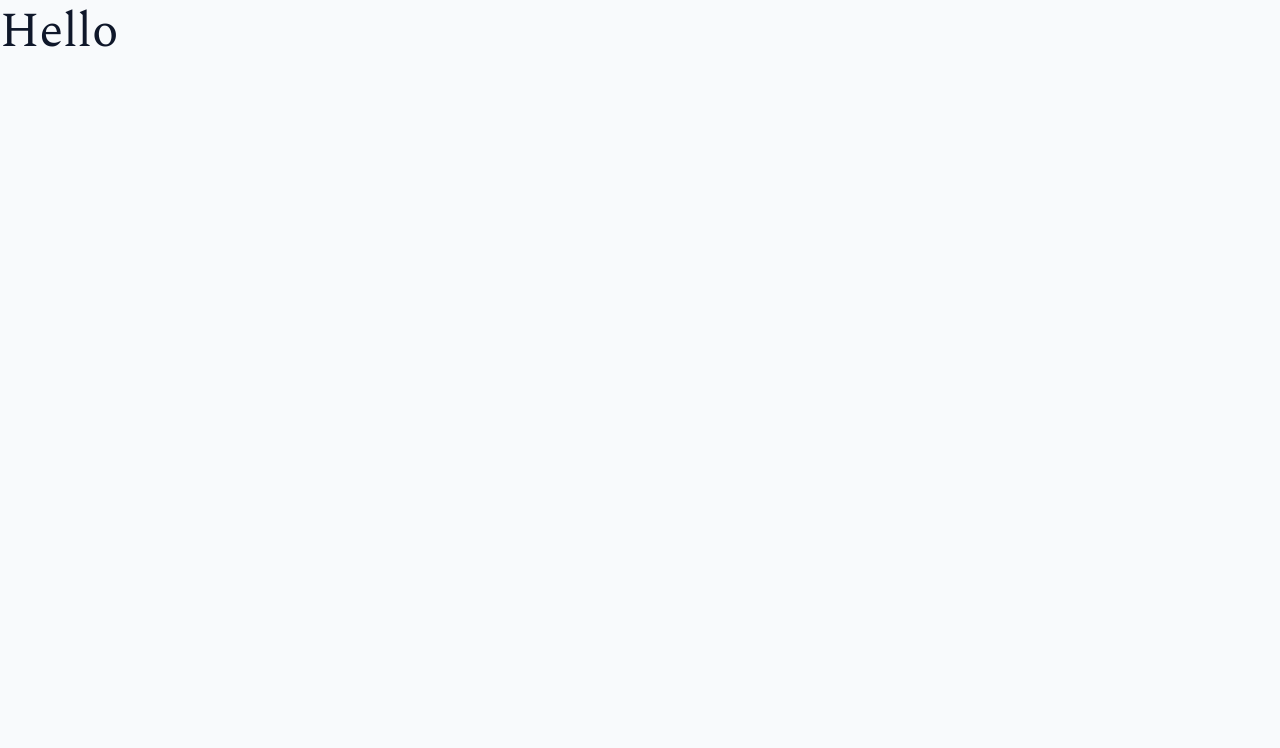
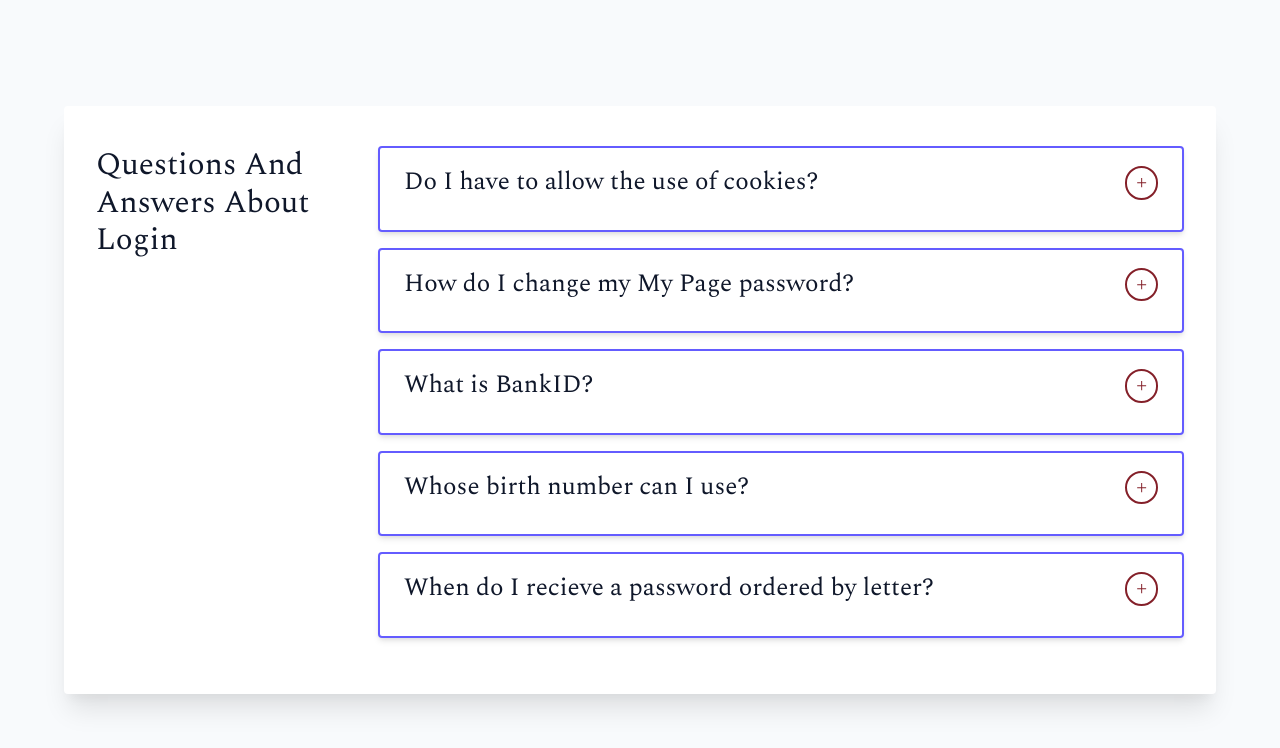
Before and after one commit to swastikpatro/react-accordian, a React (Vite) app in the folder accordian-project/: page / in a window 1280 px wide. Shown: the top 748 px of the page. Built offline with nearby package versions, Linux system fonts and the light colour scheme.

Commit message:
feat: added functionality to the app

```diff
--- a/accordian-project/src/App.jsx
+++ b/accordian-project/src/App.jsx
@@ -1,12 +1,30 @@
 import { useState } from 'react';
+import data from './Questions';
+import SingleQuestion from './SingleQuestion';
 
 function App() {
-  const [count, setCount] = useState(0);
+  const [questions, setQuestions] = useState(data);
+  const [isActive, setIsActive] = useState(1);
 
+  function handleClick(e) {
+    setIsActive((prevActive) => Number(e.target.closest('.btn').dataset.id));
+  }
   return (
-    <div className='App'>
-      <h1>hello</h1>
-    </div>
+    <main className='App'>
+      <div className='container'>
+        <h3>questions and answers about login</h3>
+        <section className='info'>
+          {questions.map((question) => (
+            <SingleQuestion
+              active={isActive === question.id}
+              handleActive={handleClick}
+              key={question.id}
+              question={question}
+            />
+          ))}
+        </section>
+      </div>
+    </main>
   );
 }
 
--- /dev/null
+++ b/accordian-project/src/SingleQuestion.jsx
@@ -0,0 +1,35 @@
+import React, { useState } from 'react';
+import { AiOutlineMinus, AiOutlinePlus } from 'react-icons/ai';
+
+const SingleQuestion = (questionProp) => {
+  const { question, active, handleActive } = questionProp;
+
+  const [open, setOpen] = useState(false);
+
+  function handleToggle(e) {
+    if (active) {
+      setOpen((open) => !open);
+    } else {
+      setOpen((open) => true);
+      handleActive(e);
+    }
+  }
+  return (
+    <article className='question'>
+      <header>
+        <h4>{question.title}</h4>
+        <button
+          data-id={question.id}
+          className='btn'
+          onClick={(e) => handleToggle(e)}
+        >
+          {open && active ? <AiOutlineMinus /> : <AiOutlinePlus />}
+        </button>
+      </header>
+
+      {open && active && <p>{question.info}</p>}
+    </article>
+  );
+};
+
+export default SingleQuestion;
```
